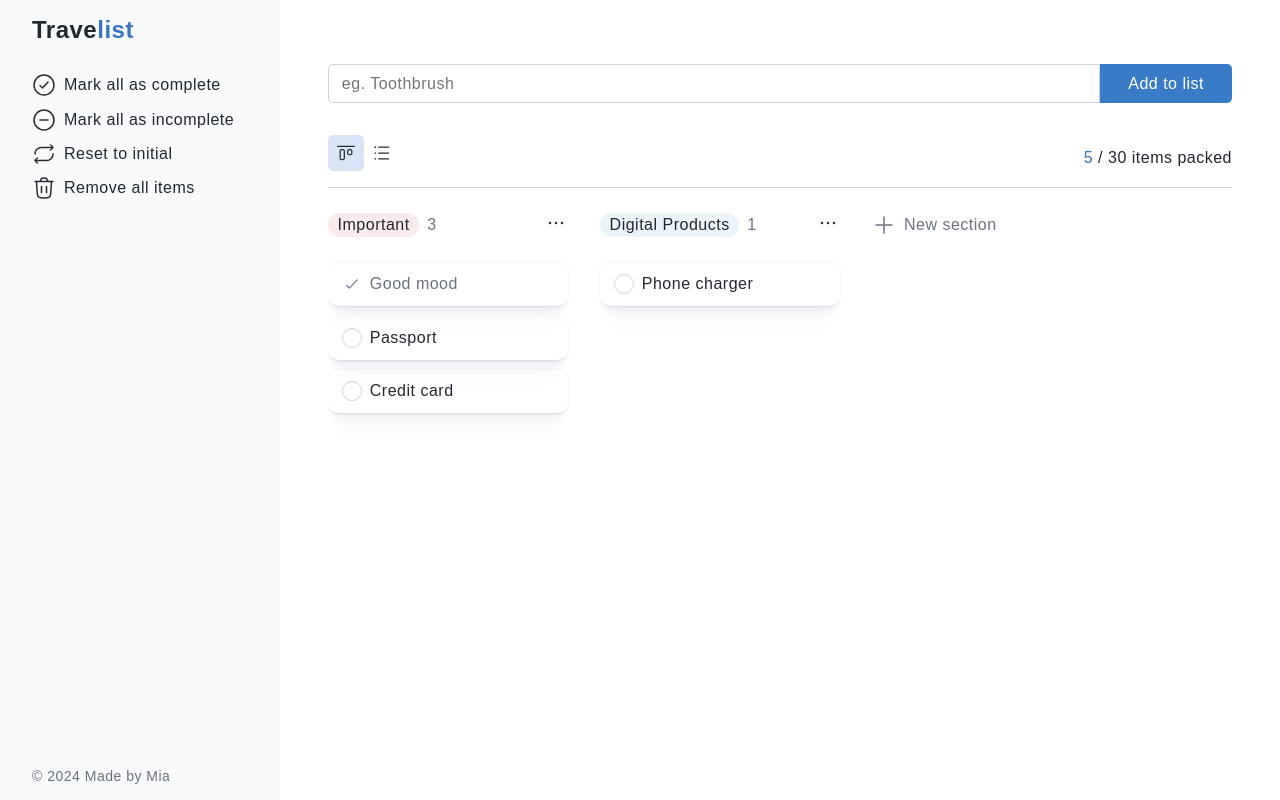
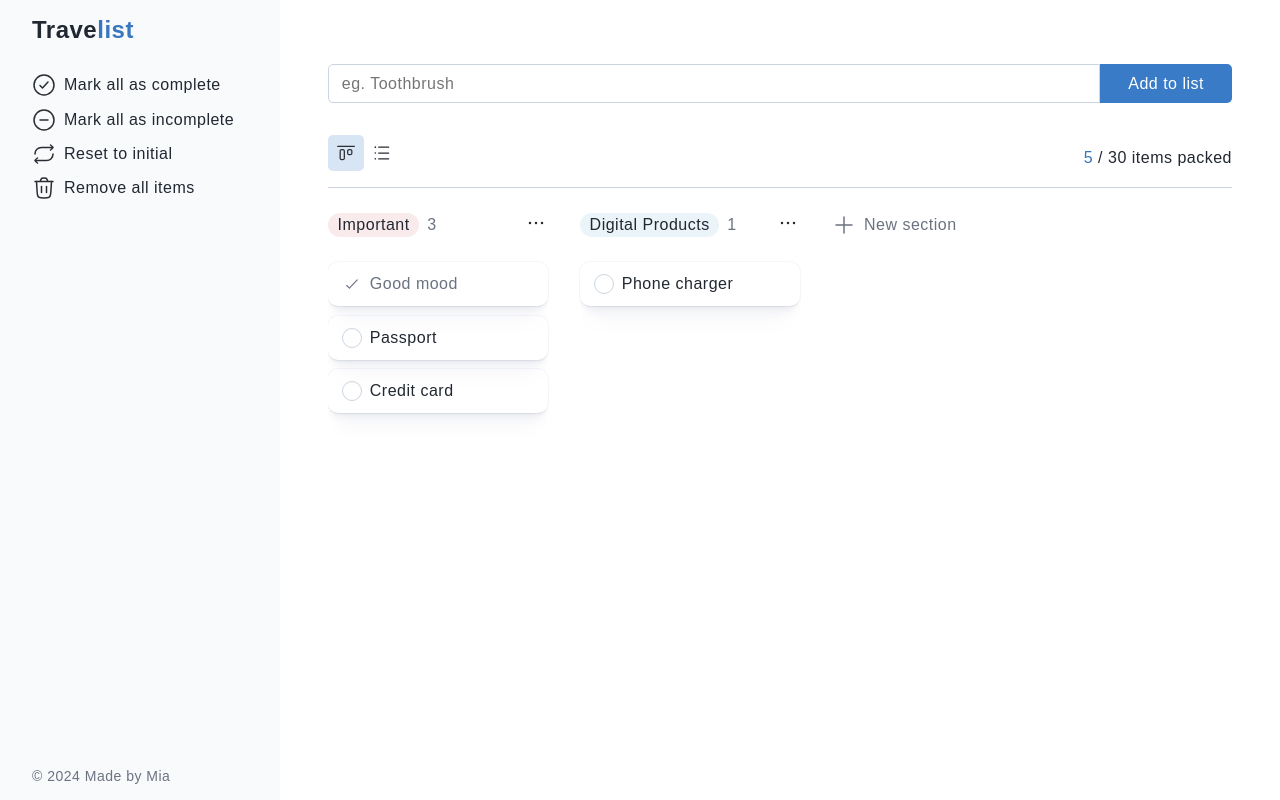
Before and after one commit to miawithcode/travelist, a React (Vite) app: page / in a window 1280 px wide. Built offline with nearby package versions, Linux system fonts and the light colour scheme; a web font is replaced by a local one.

Commit message:
style: change checklist width

```diff
--- a/src/index.css
+++ b/src/index.css
@@ -17,7 +17,7 @@
     0px 24px 24px -12px rgba(14, 63, 126, 0.04);
   --item-radius: 10px;
   --btn-radius: 5px;
-  --checklist-width: 240px;
+  --checklist-width: 220px;
   --sidebar-width: 280px;
   --sidebar-horizantol-padding: 2rem;
   --sidebar-vertical-padding: 1rem;
```
